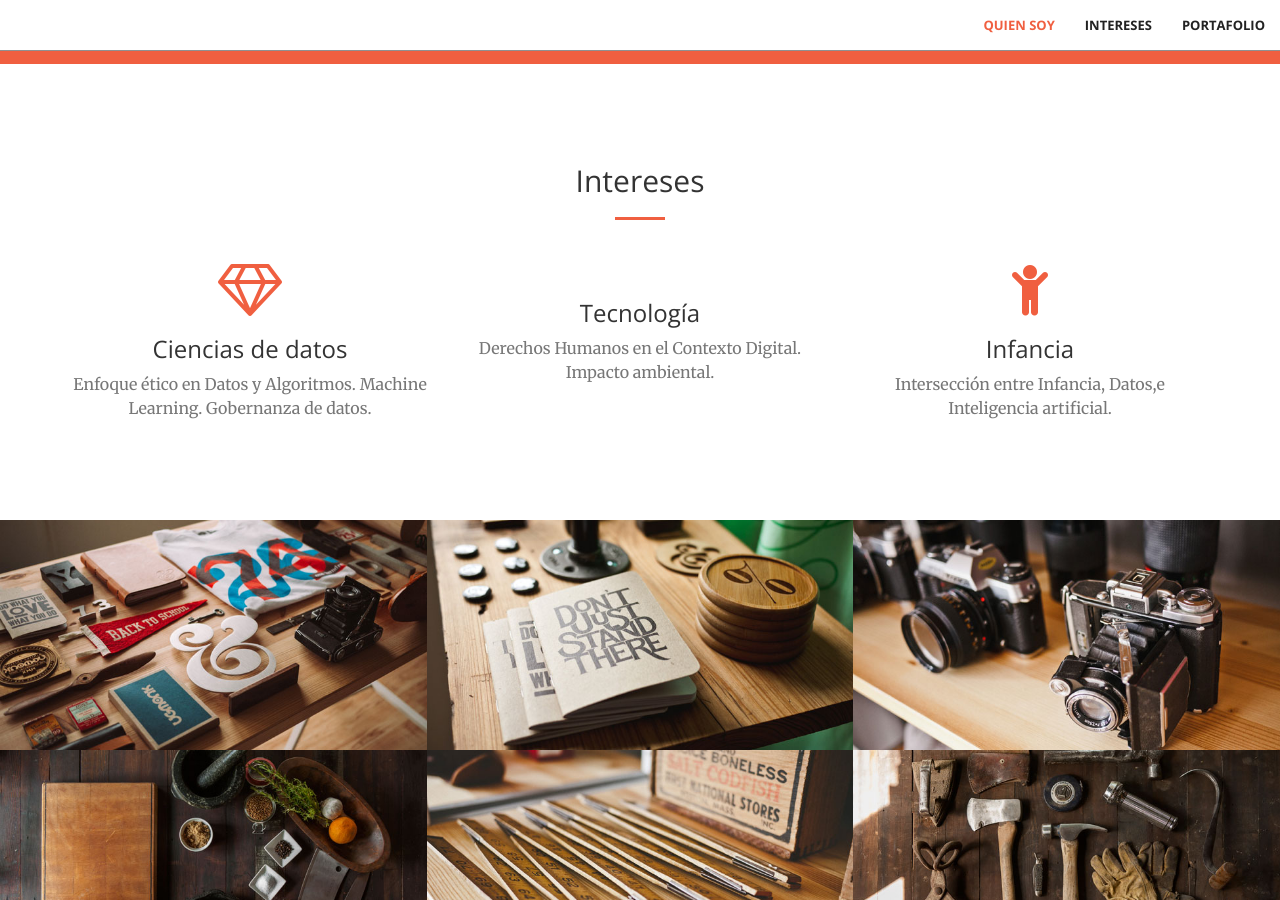
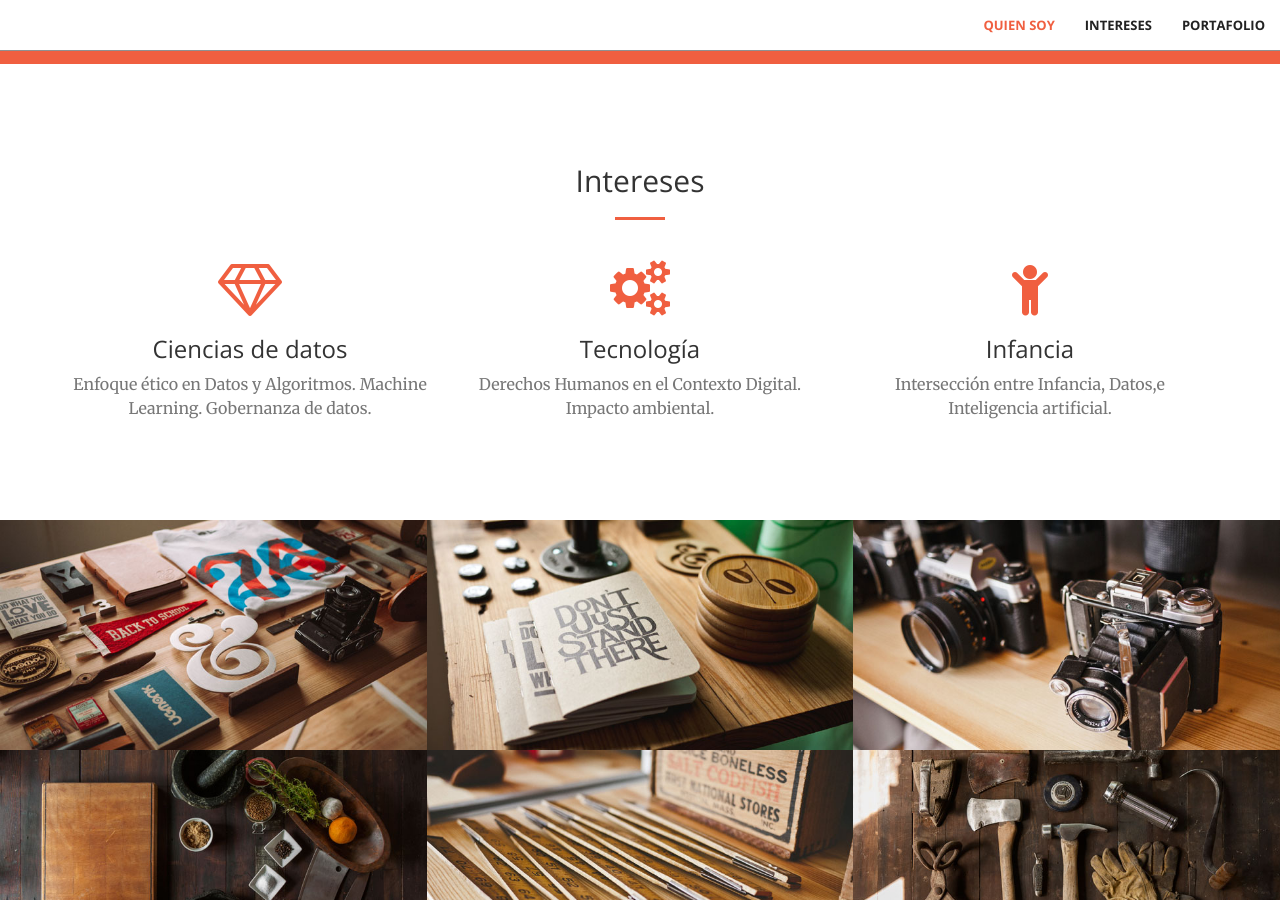
Before and after one commit to AmaliaGuaymasCanavire/amaliaguaymascanavire.github.io, a Jekyll site: the page built from index.html, in a window 1280 px wide and 900 px high, scrolled down 1302 px. Built offline with Jekyll 4.4.1, drawn with Linux system fonts in a browser that asks for light colours.

Commit message:
template

```diff
--- a/_includes/services.html
+++ b/_includes/services.html
@@ -18,7 +18,7 @@
             </div>
             <div class="col-lg-4 col-md-6 text-center">
                 <div class="service-box">
-                    <i class="fa fa-4x fa-solid fa-circle-nodes wow bounceIn text-primary" data-wow-delay=".1s"></i>
+                    <i class="fa fa-4x fa-solid fa-gears wow bounceIn text-primary" data-wow-delay=".1s"></i>
                     <h3>Tecnología</h3>
                     <p class="text-muted">Derechos Humanos en el Contexto Digital. Impacto ambiental.</p>
                 </div>
```
